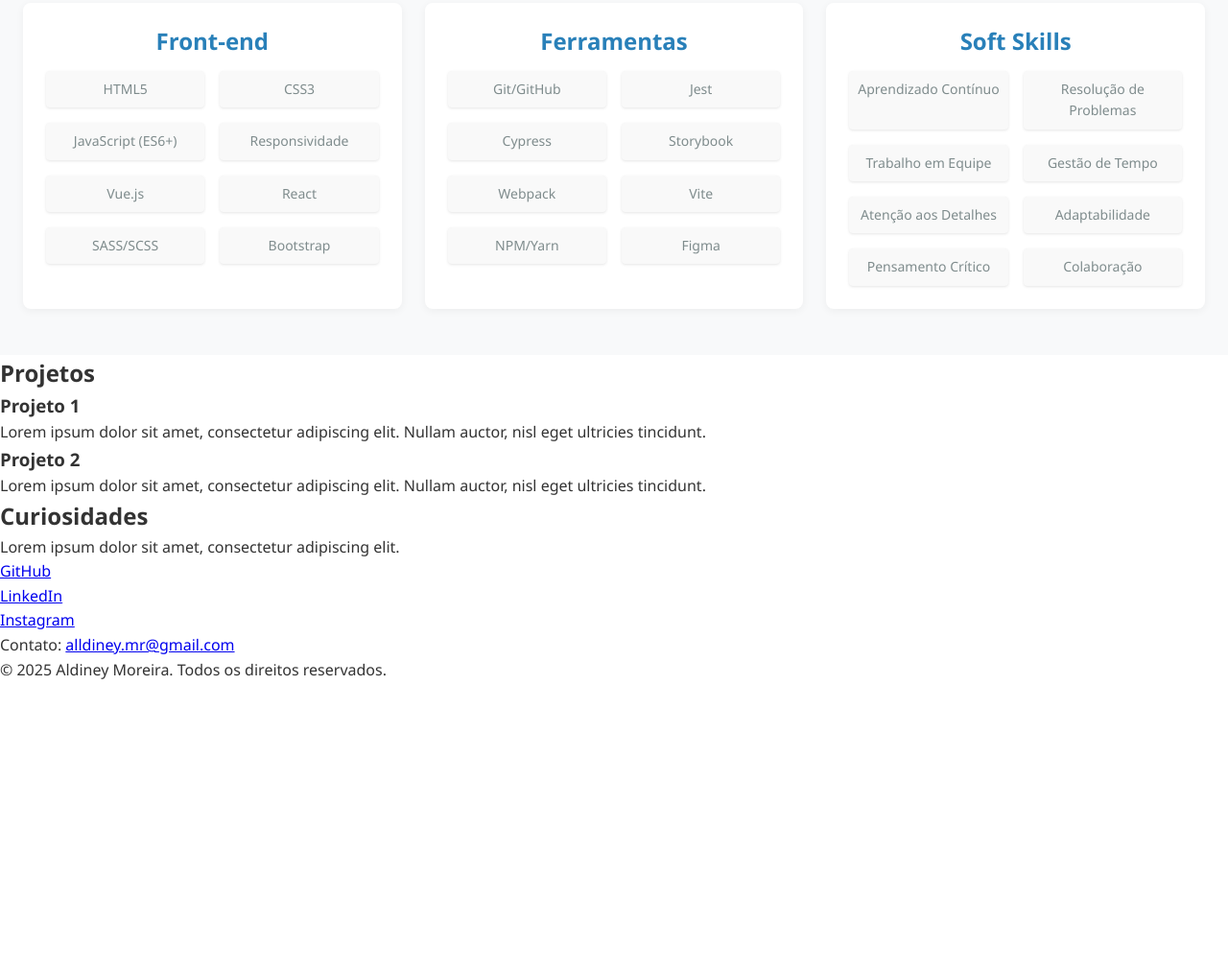
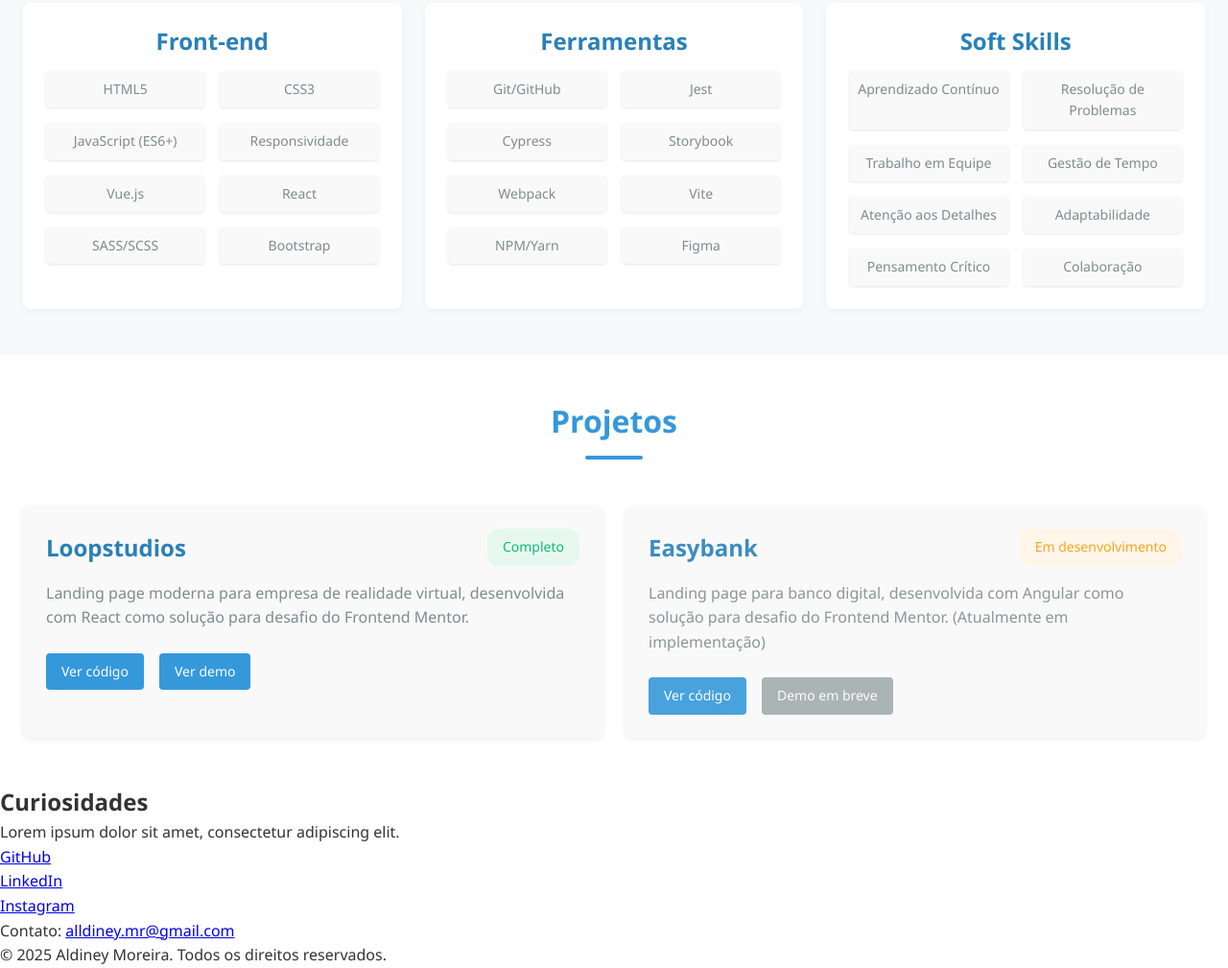
Before and after one commit to aldiney-moreira/dev-portfolio, a website built with Vite: page index.html in a window 1280 px wide. Shown: the part 785-1794 px from the top of the page at 96% size. Before the commit the page ends 1496 px from the top, so only its background shows below. Built offline with nearby package versions, Linux system fonts and the light colour scheme.

Commit message:
feat: implement projects section with content and styling

```diff
--- a/index.html
+++ b/index.html
@@ -124,17 +124,36 @@
       </div>
     </section>
 
-    <section id="projetos">
-      <h2>Projetos</h2>
-      <article>
-        <h3>Projeto 1</h3>
-        <p>Lorem ipsum dolor sit amet, consectetur adipiscing elit. Nullam auctor, nisl eget ultricies tincidunt.</p>
-      </article>
+    <section id="projetos" class="projects">
+      <div class="projects__container">
+        <h2 class="projects__title">Projetos</h2>
 
-      <article>
-        <h3>Projeto 2</h3>
-        <p>Lorem ipsum dolor sit amet, consectetur adipiscing elit. Nullam auctor, nisl eget ultricies tincidunt.</p>
-      </article>
+        <div class="projects__grid">
+          <article class="project-card">
+            <div class="project-card__header">
+              <h3 class="project-card__title">Loopstudios</h3>
+              <span class="project-card__status project-card__status--completed">Completo</span>
+            </div>
+            <p class="project-card__description">Landing page moderna para empresa de realidade virtual, desenvolvida com React como solução para desafio do Frontend Mentor.</p>
+            <div class="project-card__links">
+              <a href="https://github.com/aldiney-moreira/loopstudios" target="_blank" class="project-card__link">Ver código</a>
+              <a href="https://aldiney-moreira.github.io/loopstudios/" target="_blank" class="project-card__link">Ver demo</a>
+            </div>
+          </article>
+
+          <article class="project-card project-card--in-progress">
+            <div class="project-card__header">
+              <h3 class="project-card__title">Easybank</h3>
+              <span class="project-card__status project-card__status--in-progress">Em desenvolvimento</span>
+            </div>
+            <p class="project-card__description">Landing page para banco digital, desenvolvida com Angular como solução para desafio do Frontend Mentor. (Atualmente em implementação)</p>
+            <div class="project-card__links">
+              <a href="https://github.com/aldiney-moreira/easybank" target="_blank" class="project-card__link">Ver código</a>
+              <a href="#" target="_blank" class="project-card__link project-card__link--disabled">Demo em breve</a>
+            </div>
+          </article>
+        </div>
+      </div>
     </section>
 
     <aside id="extras">
--- a/src/styles/main.css
+++ b/src/styles/main.css
@@ -8,6 +8,10 @@
   --color-white: #ffffff;
   --color-card-bg: #f9f9f9;
   --color-border: #e0e0e0;
+  --color-status-success: #e6f7ee;
+  --color-status-success-text: #10b981;
+  --color-status-warning: #fff4e6;
+  --color-status-warning-text: #f59e0b;
 
   /* Espaçamentos */
   --spacing-small: 0.5rem;
@@ -31,6 +35,7 @@
   --shadow-medium: 0 2px 8px rgba(0, 0, 0, 0.05);
   --shadow-large: 0 4px 6px rgba(0, 0, 0, 0.1);
   --shadow-card: 0 2px 8px rgba(0, 0, 0, 0.05);
+  --shadow-card-elevated: 0 2px 6px rgba(0, 0, 0, 0.08);
 
   /* Font sizes */
   --font-size-xs: 0.75rem;
@@ -199,7 +204,7 @@ body {
   background-color: var(--color-card-bg);
   border-radius: var(--radius-medium);
   padding: var(--spacing-medium);
-  box-shadow: var(--shadow-card);
+  box-shadow: var(--shadow-card-elevated);
   border-left: 3px solid var(--color-primary);
 }
 
@@ -302,6 +307,126 @@ body {
   box-shadow: var(--shadow-large);
 }
 
+/* ===== PROJETOS ===== */
+.projects {
+  padding: var(--spacing-xlarge) var(--spacing-large);
+  background-color: var(--color-white);
+}
+
+.projects__container {
+  max-width: var(--container-width);
+  margin: 0 auto;
+}
+
+.projects__title {
+  font-size: var(--font-size-xxl);
+  color: var(--color-primary);
+  margin-bottom: var(--spacing-xlarge);
+  text-align: center;
+  position: relative;
+  line-height: var(--line-height-heading);
+}
+
+.projects__title::after {
+  content: "";
+  display: block;
+  width: 60px;
+  height: 4px;
+  background-color: var(--color-primary);
+  margin: var(--spacing-medium) auto 0;
+  border-radius: var(--radius-small);
+}
+
+.projects__grid {
+  display: grid;
+  grid-template-columns: 1fr;
+  gap: var(--spacing-large);
+}
+
+.project-card {
+  background-color: var(--color-card-bg);
+  border-radius: var(--radius-medium);
+  padding: var(--spacing-large);
+  box-shadow: var(--shadow-card-elevated);
+  transition: transform var(--transition-normal);
+}
+
+.project-card:hover {
+  transform: translateY(-5px);
+}
+
+.project-card--in-progress {
+  opacity: 0.9;
+  position: relative;
+}
+
+.project-card__header {
+  display: flex;
+  flex-wrap: wrap;
+  justify-content: space-between;
+  align-items: center;
+  margin-bottom: var(--spacing-medium);
+}
+
+.project-card__title {
+  font-size: var(--font-size-xl);
+  color: var(--color-primary-dark);
+  line-height: var(--line-height-heading);
+}
+
+.project-card__status {
+  font-size: var(--font-size-sm);
+  padding: var(--spacing-small) var(--spacing-medium);
+  border-radius: var(--radius-large);
+  font-weight: 500;
+}
+
+.project-card__status--completed {
+  background-color: var(--color-status-success);
+  color: var(--color-status-success-text);
+}
+
+.project-card__status--in-progress {
+  background-color: var(--color-status-warning);
+  color: var(--color-status-warning-text);
+}
+
+.project-card__description {
+  color: var(--color-text-light);
+  margin-bottom: var(--spacing-large);
+  line-height: var(--line-height-text);
+}
+
+.project-card__links {
+  display: flex;
+  gap: var(--spacing-medium);
+}
+
+.project-card__link {
+  display: inline-block;
+  padding: var(--spacing-small) var(--spacing-medium);
+  background-color: var(--color-primary);
+  color: var(--color-white);
+  text-decoration: none;
+  border-radius: var(--radius-small);
+  transition: background-color var(--transition-fast);
+  font-size: var(--font-size-sm);
+}
+
+.project-card__link:hover {
+  background-color: var(--color-primary-dark);
+}
+
+.project-card__link--disabled {
+  background-color: var(--color-text-light);
+  cursor: not-allowed;
+  opacity: 0.7;
+}
+
+.project-card__link--disabled:hover {
+  background-color: var(--color-text-light);
+}
+
 @media (min-width: 768px) {
   /* Header */
   .header {
@@ -355,6 +480,11 @@ body {
   .skills__content {
     grid-template-columns: repeat(2, 1fr);
   }
+
+  /* Projects section */
+  .projects__grid {
+    grid-template-columns: repeat(2, 1fr);
+  }
 }
 
 @media (min-width: 1024px) {
```
